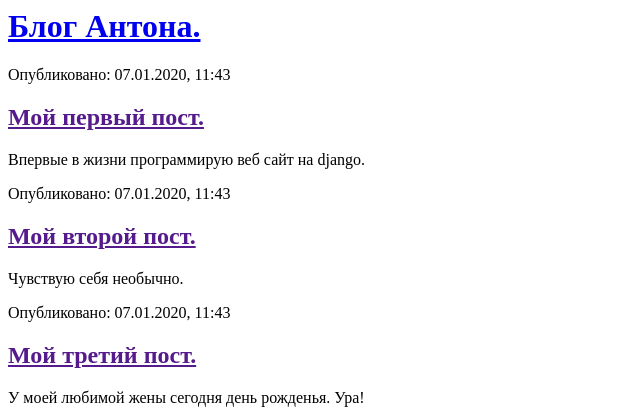
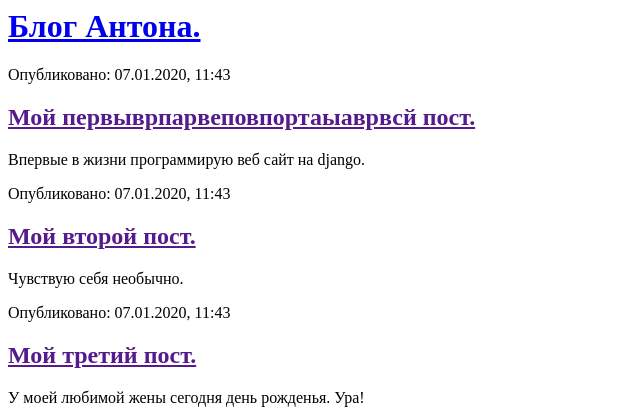
Before and after one commit to Edgesors/my-first-blog, a Django app: page / in a window 1280 px wide. Shown: the top 420 px of the page, without its empty margins (0-640 px from the left). Run offline with Django 3.2, Linux system fonts and the light colour scheme.

Commit message:
My django app, first commit

```diff
--- a/blog/templates/blog/post_list.html
+++ b/blog/templates/blog/post_list.html
@@ -9,7 +9,7 @@
 
         <div>
             <p>Опубликовано: 07.01.2020, 11:43</p>
-            <h2><a href="">Мой первый пост.</a></h2>
+            <h2><a href="">Мой первыврпарвеповпортаыаврвсй пост.</a></h2>
             <p>Впервые в жизни программирую веб сайт на django.</p>
         </div>
 
```
